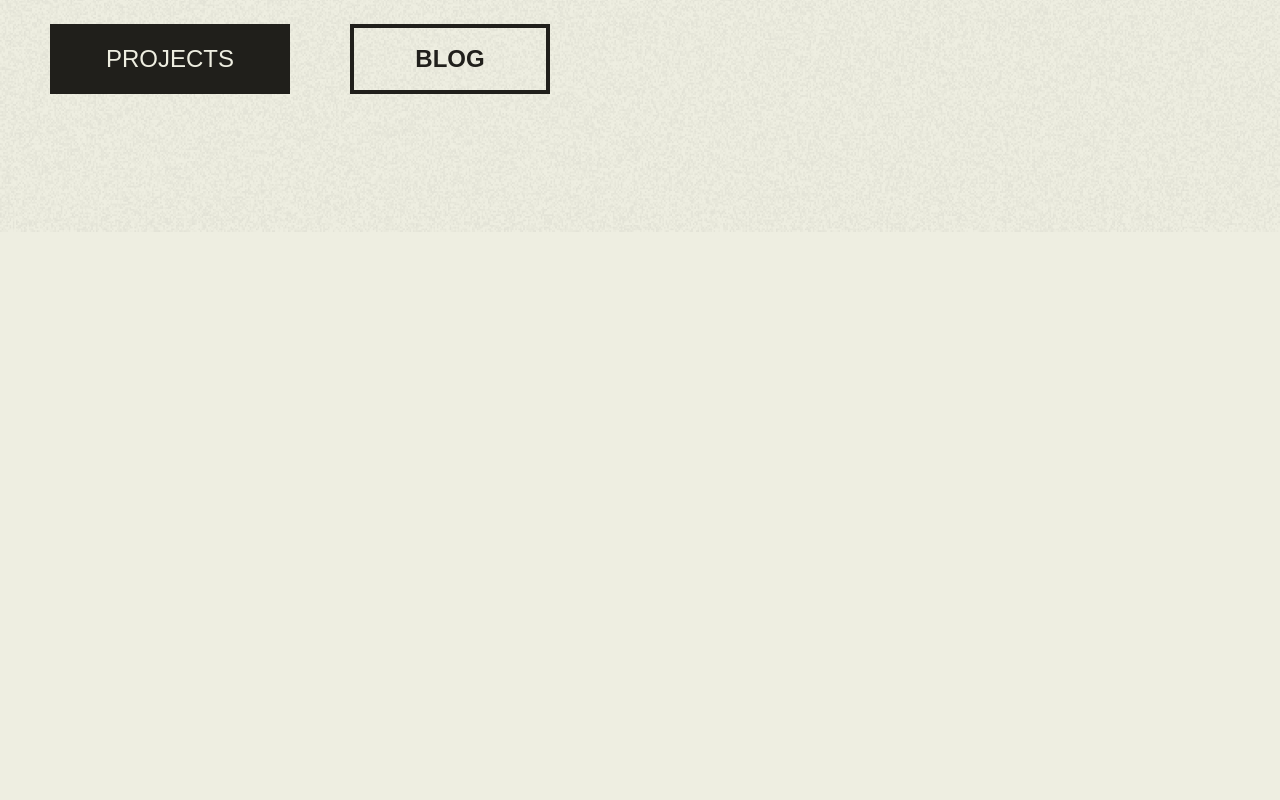
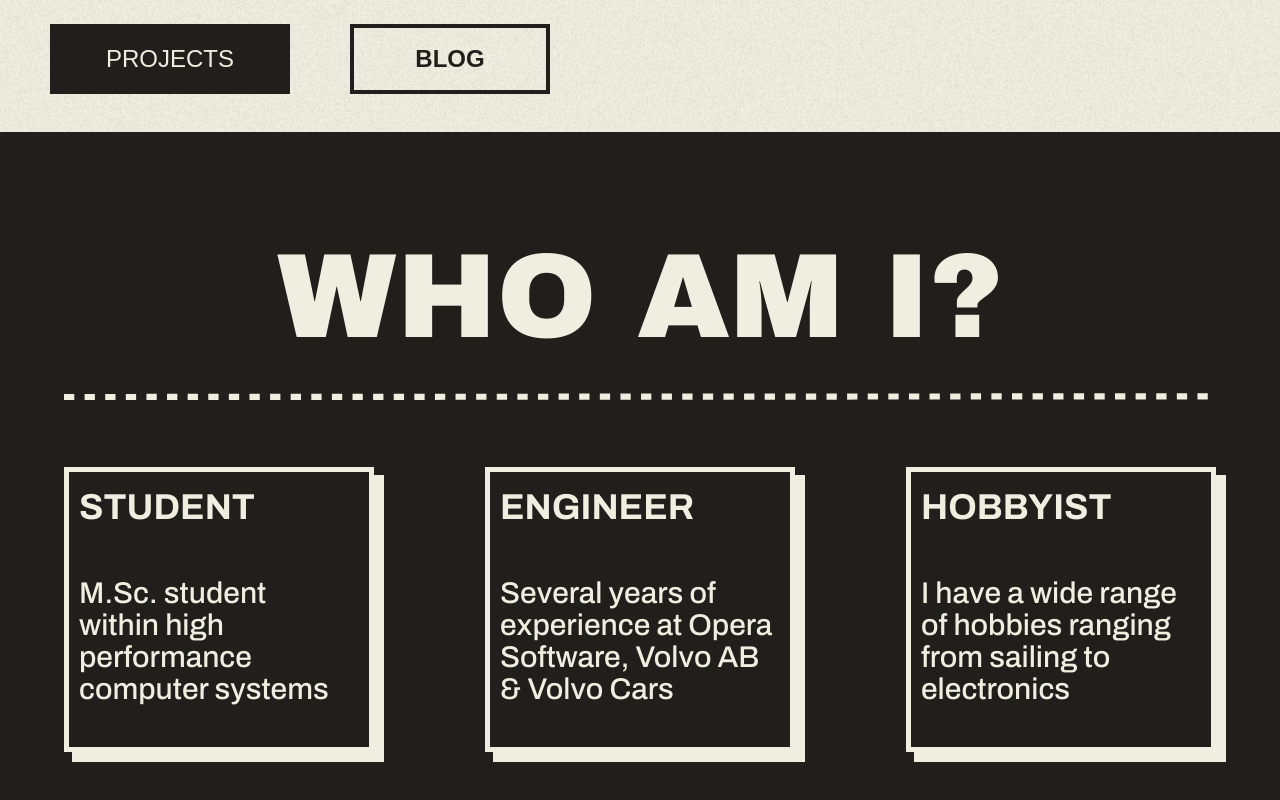
Before and after one commit to hugomardbrink/mardbrink.se, a React (Vite) app: page / in a window 1280 px wide. Shown: the part 568-1368 px from the top of the page. Before the commit the page ends 800 px from the top, so only its background shows below. Built offline with nearby package versions, Linux system fonts and the light colour scheme.

Commit message:
Add about section

```diff
--- /dev/null
+++ b/src/features/About.styled.ts
@@ -0,0 +1,56 @@
+import styled from 'styled-components'
+import { ReactComponent as DividerSvg } from '../../res/divider.svg'
+
+export const Wrapper = styled.div`
+  display: flex;
+  flex-direction: column;
+  align-items: center;
+  height: 700px;
+  width: 100%;
+  background-color: ${({ theme }) => theme.colors.secondary};
+`
+
+export const Title = styled.span`
+  font-family: 'Archivo Black', sans-serif;
+  font-size: 120px;
+  color: ${({ theme }) => theme.colors.primary};
+  margin-top: 100px;
+`
+
+export const Divider = styled(DividerSvg)`
+  margin-top: 30px;
+  width: 90%;
+`
+
+export const ModuleGroup = styled.div`
+  display: flex;
+  flex-direction: row;
+  width: 90%;
+  justify-content: space-between;
+  margin-top: 65px;
+`
+
+export const Module = styled.div`
+  display: flex;
+  flex-direction: column;
+
+  border: 5px ${({ theme }) => theme.colors.primary} solid;
+  box-shadow: 9px 9px 0 1px ${({ theme }) => theme.colors.primary};
+  height: 275px;
+  width: 300px;
+  color: ${({ theme }) => theme.colors.primary};
+`
+
+export const ModuleTitle = styled.span`
+  font-size: 36px;
+  font-weight: bold;
+  margin-top: 15px;
+  margin-left: 10px;
+`
+
+export const ModuleText = styled.span`
+  margin-left: 10px;
+  margin-top: 50px;
+  font-size: 30px;
+  font-weight: 500;
+`
--- /dev/null
+++ b/src/features/About.tsx
@@ -0,0 +1,24 @@
+import { Divider, Module, ModuleGroup, ModuleTitle, ModuleText, Title, Wrapper } from './About.styled'
+
+export const About = () => {
+  return (
+    <Wrapper>
+      <Title>WHO AM I?</Title>
+      <Divider />
+      <ModuleGroup>
+        <Module>
+          <ModuleTitle>STUDENT</ModuleTitle>
+          <ModuleText>M.Sc. student <br/> within high performance computer systems</ModuleText>
+        </Module>
+        <Module>
+          <ModuleTitle>ENGINEER</ModuleTitle>
+          <ModuleText>Several years of experience at Opera Software, Volvo AB <br/> & Volvo Cars</ModuleText>
+        </Module>
+        <Module>
+          <ModuleTitle>HOBBYIST</ModuleTitle>
+          <ModuleText>I have a wide range <br/> of hobbies ranging from sailing to electronics</ModuleText>
+        </Module>
+      </ModuleGroup>
+    </Wrapper>
+  )
+}
--- a/src/features/Header.styled.ts
+++ b/src/features/Header.styled.ts
@@ -43,14 +43,14 @@ export const PrimaryButton = styled.button`
 
   transition: box-shadow 0.25s, margin 0.25s;
 
-  box-shadow: 0 0 0 0 ${({ theme }) => theme.colors.secondary};
+  box-shadow: 0 0 0 0 ${({ theme }) => theme.colors.accent};
   margin-top: 0px;
   margin-right: 0px;
 
   &:hover {
     margin-top: -9px;
     margin-left: -9px;
-    box-shadow: 9px 9px 0 1px ${({ theme }) => theme.colors.secondary};
+    box-shadow: 9px 9px 0 1px ${({ theme }) => theme.colors.accent};
   }
 
   font-size: 24px;
--- a/src/pages/Main.styled.ts
+++ b/src/pages/Main.styled.ts
@@ -6,14 +6,13 @@ export const Wrapper = styled.main`
   width: 100%;
   left: 0;
   top: 0;
-  overflow: hidden;
   z-index: -1000;
 `
 
 export const Grain = styled.img`
   position: absolute;
-  height: 120%;
-  width: 120%;
+  height: 100%;
+  width: 100%;
   left: 0;
   top: 0;
   overflow: hidden;
--- a/src/pages/Main.tsx
+++ b/src/pages/Main.tsx
@@ -1,4 +1,5 @@
 import { Header } from '../features/Header'
+import { About } from '../features/About'
 import { Grain, Wrapper } from './Main.styled'
 import GrainImage from '../../res/grain.png'
 
@@ -7,6 +8,7 @@ export const Main = () => {
     <Wrapper>
       <Grain src={GrainImage} />
       <Header />
+      <About />
     </Wrapper>
   )
 }
```
Also changed, not shown: res/divider.svg (added).
